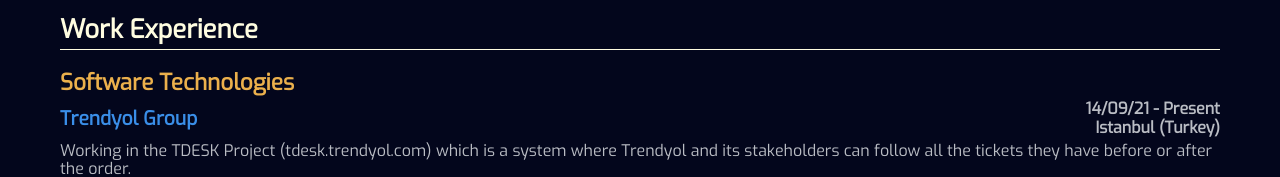
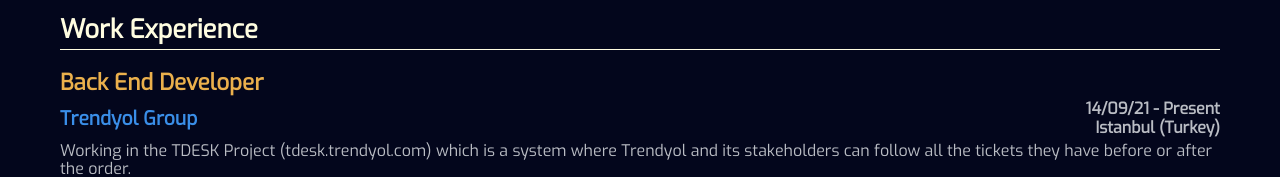
Before and after one commit to mustafaberat/personal-website-1, a Next.js app: page /resume in a window 1280 px wide. Shown: the part 516-693 px from the top of the page. Built offline with nearby package versions, Linux system fonts and the light colour scheme.

Commit message:
change title in trendyol

```diff
--- a/components/resumeComps/WorkExperience.js
+++ b/components/resumeComps/WorkExperience.js
@@ -8,7 +8,7 @@
       </section>
 
       <section className="workexperience-container">
-        <h3 className="work-title">Software Technologies</h3>
+        <h3 className="work-title">Back End Developer</h3>
         <div className="work-subtitles">
           <h3 className="work-companay">Trendyol Group</h3>
           <div className="work-dateandlocation">
```
